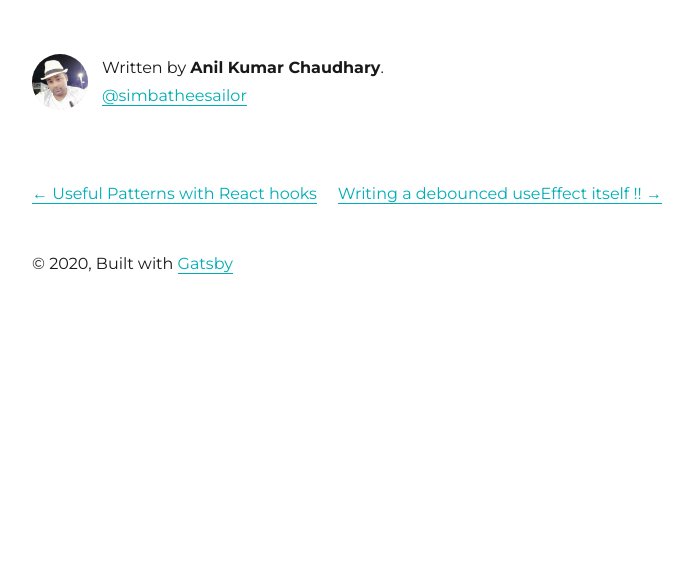
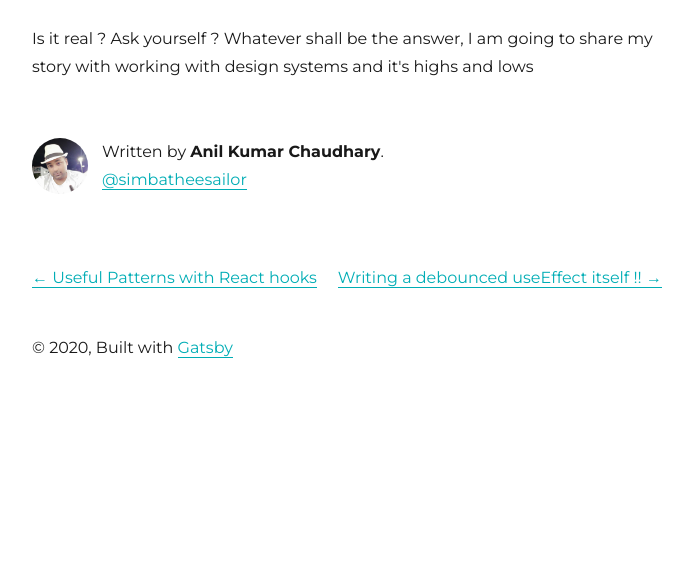
Before and after one commit to simbathesailor/simbathesailor.dev, a Gatsby site: page /designer-developer-and-design-systems in a window 1280 px wide. Shown: the part 229-800 px from the top of the page, without its empty margins (293-986 px from the left). Built offline with nearby package versions, Linux system fonts and the light colour scheme; Gatsby itself is replaced by a stand-in of ours; some packages are replaced by stand-ins of ours.

Commit message:
start developer and desing blog

```diff
--- a/src/pages/designer-developer-and-design-systems/index.md
+++ b/src/pages/designer-developer-and-design-systems/index.md
@@ -5,3 +5,5 @@ tags: patterns,react-hook,usecallback,useref
 published: "false"
 description: Talk about the reasons , why not every organization goes for design systems. Especially the small organizations.
 ---
+
+Is it real ? Ask yourself ? Whatever shall be the answer, I am going to share my story with working with design systems and it's highs and lows
```
